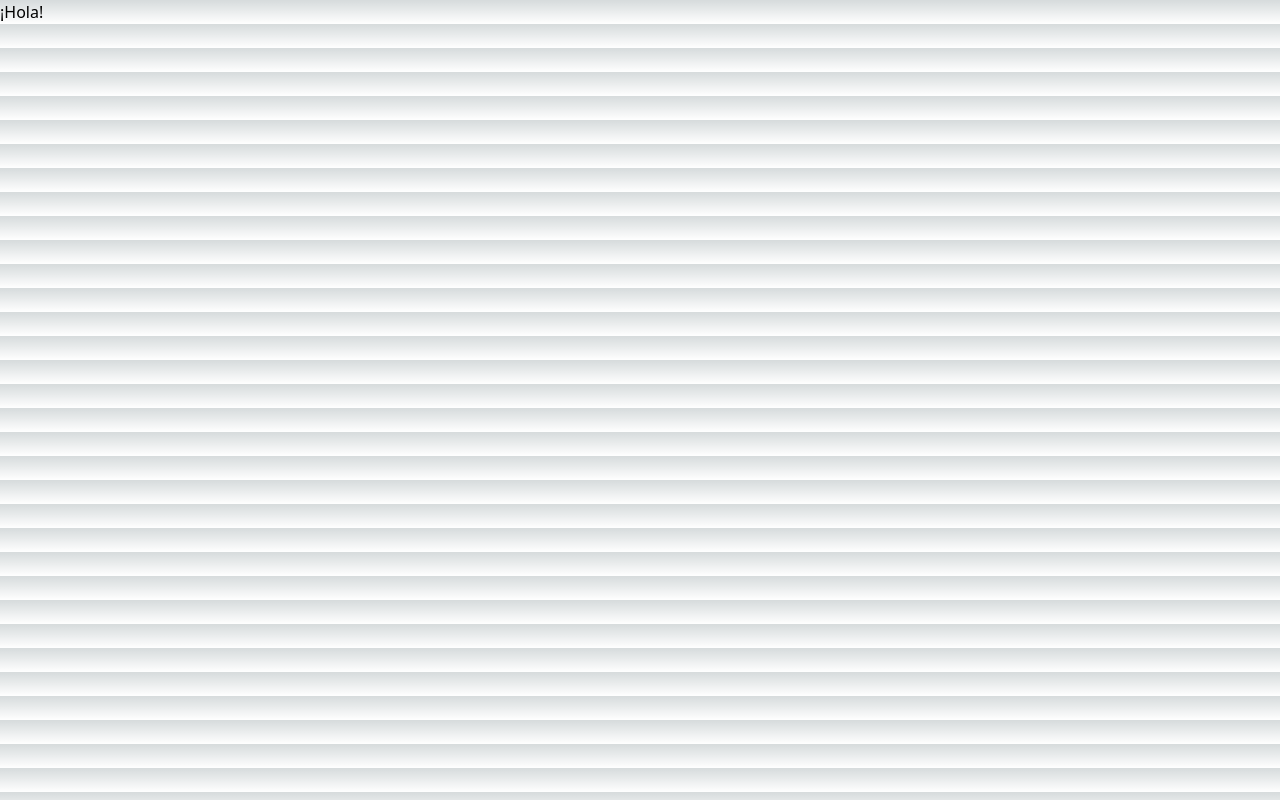
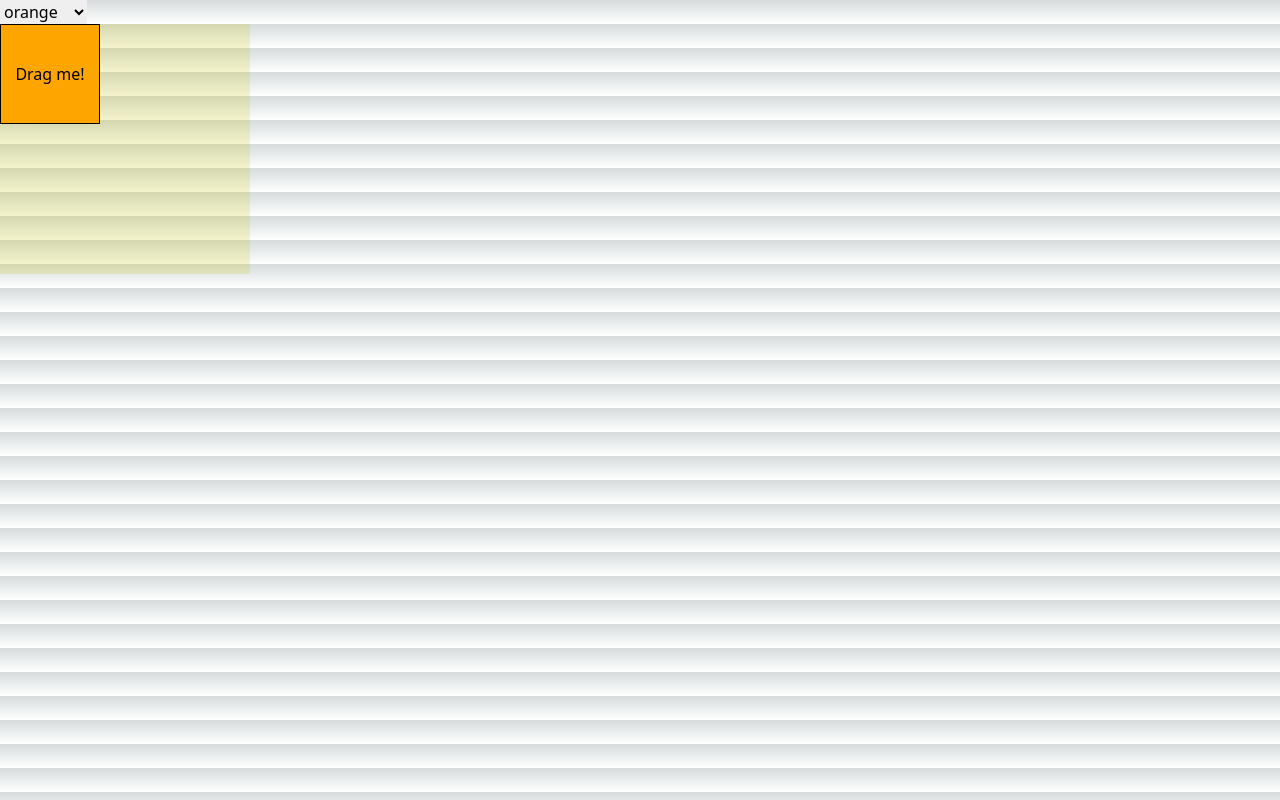
Before and after one commit to sayerpro/ReactJsAndNextJs, a Next.js app: page / in a window 1280 px wide. Built offline with nearby package versions, Linux system fonts and the light colour scheme.

Commit message:
Inmutabilidad de estados, y como actualizarlos reemplazandolos en vez de mutarlos

```diff
--- a/pages/index.tsx
+++ b/pages/index.tsx
@@ -14,8 +14,8 @@ import scientits from "../assets/KatherineJohnson.jpg";
 import profilePic from "../assets/KatherineJohnson.jpg";
 import geochemist from "../assets/KatsukoSaruhashi.jpg";
 import {getImageUrls2, getImageUrls} from "./hijos/utils";
-import {Fragment, useState, FormEvent, ChangeEvent, MouseEventHandler, MouseEvent} from "react";
-import {Person, Children, ProfileProps, People, peoples, recipes, recipe, storie, sculptureList, Instant, Lista} from "./models/models";
+import {Fragment, useState, FormEvent, ChangeEvent, MouseEventHandler, MouseEvent, PointerEvent, TouchEvent} from "react";
+import {Person, Children, ProfileProps, People, peoples, recipes, recipe, storie, sculptureList, Instant, Lista, PersonInfo, Position} from "./models/models";
 
 // ----------------------------------------------------------------------------------
 
@@ -1455,7 +1455,7 @@ import {Person, Children, ProfileProps, People, peoples, recipes, recipe, storie
 // 	}
 
 // 	return (
-// 		<form onSubmit={(e) => e.preventDefault()}>
+// 		<form onSubmit={(e: ChangeEvent<HTMLFormElement>) => e.preventDefault()}>
 // 			<input
 // 				placeholder="First name"
 // 				value={firstName}
@@ -1484,7 +1484,7 @@ import {Person, Children, ProfileProps, People, peoples, recipes, recipe, storie
 // 	}
 // 	return (
 // 		<form
-// 			onSubmit={(e) => {
+// 			onSubmit={(e: ChangeEvent<HTMLFormElement>) => {
 // 				e.preventDefault();
 // 				alert(`Sending: "${message}"`);
 // 				setIsSent(true);
@@ -1674,8 +1674,334 @@ import {Person, Children, ProfileProps, People, peoples, recipes, recipe, storie
 
 // ----------------------------------------------------------------------------------
 
-function App(): ReactNode {
-	return <h1>¡Hola!</h1>;
+// function MovingDot(): ReactNode {
+// 	const [position, setPosition] = useState({x: 0, y: 0});
+// 	return (
+// 		<div
+// 			onPointerMove={(e: MouseEvent<HTMLDivElement>) => {
+// 				setPosition({
+// 					x: e.clientX,
+// 					y: e.clientY
+// 				});
+// 			}}
+// 			style={{
+// 				position: "relative",
+// 				width: "100vw",
+// 				height: "100vh"
+// 			}}>
+// 			<div
+// 				style={{
+// 					position: "absolute",
+// 					backgroundColor: "red",
+// 					borderRadius: "50%",
+// 					transform: `translate(${position.x}px, ${position.y}px)`,
+// 					left: -10,
+// 					top: -10,
+// 					width: 20,
+// 					height: 20
+// 				}}
+// 			/>
+// 		</div>
+// 	);
+// }
+
+// export default MovingDot;
+
+// ----------------------------------------------------------------------------------
+
+// function Form(): ReactNode {
+// 	const [person, setPerson] = useImmer<PersonInfo>({
+// 		firstName: "Barbara",
+// 		lastName: "Hepworth",
+// 		email: "bhepworth@sculpture.com"
+// 	});
+
+// 	function handleChange(e: ChangeEvent<HTMLInputElement>) {
+// 		setPerson({
+// 			...person,
+// 			[e.target.name]: e.target.value
+// 		});
+// 	}
+
+// 	return (
+// 		<>
+// 			{Object.keys(person).map((key) => (
+// 				<label key={key}>
+// 					{key}:
+// 					<input
+// 						name={key}
+// 						value={person[key]}
+// 						onChange={handleChange}
+// 					/>
+// 				</label>
+// 			))}
+// 			<p>
+// 				{person.firstName} {person.lastName} ({person.email})
+// 			</p>
+// 		</>
+// 	);
+// }
+
+// export default Form;
+
+// ----------------------------------------------------------------------------------
+
+// function Form(): ReactNode {
+// 	const [person, setPerson] = useState({
+// 		name: "Niki de Saint Phalle",
+// 		artwork: {
+// 			title: "Blue Nana",
+// 			city: "Hamburg",
+// 			image: "https://i.imgur.com/Sd1AgUOm.jpg"
+// 		}
+// 	});
+
+// 	function handleNameChange(e: ChangeEvent<HTMLInputElement>): void {
+// 		setPerson({
+// 			...person,
+// 			name: e.target.value
+// 		});
+// 	}
+
+// 	function handleTitleChange(e: ChangeEvent<HTMLInputElement>): void {
+// 		setPerson({
+// 			...person,
+// 			artwork: {
+// 				...person.artwork,
+// 				title: e.target.value
+// 			}
+// 		});
+// 	}
+
+// 	function handleCityChange(e: ChangeEvent<HTMLInputElement>): void {
+// 		setPerson({
+// 			...person,
+// 			artwork: {
+// 				...person.artwork,
+// 				city: e.target.value
+// 			}
+// 		});
+// 	}
+
+// 	function handleImageChange(e: ChangeEvent<HTMLInputElement>): void {
+// setPerson({
+// 	...person,
+// 	artwork: {
+// 		...person.artwork,
+// 		image: e.target.value
+// 	}
+// });
+// 	}
+
+// 	return (
+// 		<>
+// 			<label>
+// 				Name:
+// 				<input
+// 					value={person.name}
+// 					onChange={handleNameChange}
+// 				/>
+// 			</label>
+// 			<label>
+// 				Title:
+// 				<input
+// 					value={person.artwork.title}
+// 					onChange={handleTitleChange}
+// 				/>
+// 			</label>
+// 			<label>
+// 				City:
+// 				<input
+// 					value={person.artwork.city}
+// 					onChange={handleCityChange}
+// 				/>
+// 			</label>
+// 			<label>
+// 				Image:
+// 				<input
+// 					value={person.artwork.image}
+// 					onChange={handleImageChange}
+// 				/>
+// 			</label>
+// 			<p>
+// 				<i>{person.artwork.title}</i>
+// 				{" by "}
+// 				{person.name}
+// 				<br />
+// 				(located in {person.artwork.city})
+// 			</p>
+// 			<Image
+// 				src={person.artwork.image}
+// 				alt={person.artwork.title}
+// 				width={200}
+// 				height={200}
+// 			/>
+// 		</>
+// 	);
+// }
+
+// export default Form;
+
+// ----------------------------------------------------------------------------------
+
+// function Scoreboard(): ReactNode {
+// 	const [player, setPlayer] = useState({
+// 		firstName: "Ranjani",
+// 		lastName: "Shettar",
+// 		score: 10
+// 	});
+
+// 	function handlePlusClick(): void {
+// 		setPlayer({...player, score: ++player.score});
+// 	}
+
+// 	function handleFirstNameChange(e: ChangeEvent<HTMLInputElement>): void {
+// 		setPlayer({
+// 			...player,
+// 			firstName: e.target.value
+// 		});
+// 	}
+
+// 	function handleLastNameChange(e: ChangeEvent<HTMLInputElement>): void {
+// 		setPlayer({...player, lastName: e.target.value});
+// 	}
+
+// 	return (
+// 		<>
+// 			<label>
+// 				Score: <b>{player.score}</b> <button onClick={handlePlusClick}>+1</button>
+// 			</label>
+// 			<label>
+// 				First name:
+// 				<input
+// 					value={player.firstName}
+// 					onChange={handleFirstNameChange}
+// 				/>
+// 			</label>
+// 			<label>
+// 				Last name:
+// 				<input
+// 					value={player.lastName}
+// 					onChange={handleLastNameChange}
+// 				/>
+// 			</label>
+// 		</>
+// 	);
+// }
+
+// export default Scoreboard;
+
+// ----------------------------------------------------------------------------------
+
+function Background({position}: {position: Position}): ReactElement {
+	return (
+		<div
+			style={{
+				position: "absolute",
+				transform: `translate(${position.x}px, ${position.y}px)`,
+				width: 250,
+				height: 250,
+				backgroundColor: "rgba(200, 200, 0, 0.2)"
+			}}
+		/>
+	);
 }
 
-export default App;
+function Box({children, color, position, onMove}: {children: ReactNode; color: string; position: Position; onMove: (dx: number, dy: number) => void}): ReactElement {
+	const [lastCoordinates, setLastCoordinates] = useState<{x: number; y: number} | null>(null);
+
+	function handlePointerDown(e: PointerEvent<HTMLDivElement>): void {
+		const target = e.target as HTMLDivElement;
+		target.setPointerCapture(e.pointerId);
+
+		setLastCoordinates({
+			x: e.clientX,
+			y: e.clientY
+		});
+	}
+
+	function handlePointerMove(e: PointerEvent<HTMLDivElement>): void {
+		if (lastCoordinates) {
+			setLastCoordinates({
+				x: e.clientX,
+				y: e.clientY
+			});
+			const dx = e.clientX - lastCoordinates.x;
+			const dy = e.clientY - lastCoordinates.y;
+			onMove(dx, dy);
+		}
+	}
+
+	function handlePointerUp(e: PointerEvent<HTMLDivElement>): void {
+		setLastCoordinates(null);
+	}
+
+	return (
+		<div
+			onPointerDown={handlePointerDown}
+			onPointerMove={handlePointerMove}
+			onPointerUp={handlePointerUp}
+			style={{
+				width: 100,
+				height: 100,
+				cursor: "grab",
+				backgroundColor: color,
+				position: "absolute",
+				border: "1px solid black",
+				display: "flex",
+				justifyContent: "center",
+				alignItems: "center",
+				transform: `translate(${position.x}px,${position.y}px)`
+			}}>
+			{children}
+		</div>
+	);
+}
+
+const initialPosition: Position = {x: 0, y: 0};
+
+function Canvas(): ReactNode {
+	const [shape, setShape] = useImmer({
+		color: "orange",
+		position: initialPosition
+	});
+
+	function handleMove(dx: number, dy: number): void {
+		setShape((draft) => {
+			(draft.position.x = dx), (draft.position.y = dy);
+		});
+	}
+
+	function handleColorChange(e: ChangeEvent<HTMLSelectElement>): void {
+		setShape((draftt) => {
+			draftt.color = e.target.value;
+		});
+	}
+
+	return (
+		<>
+			<select
+				value={shape.color}
+				onChange={handleColorChange}>
+				<option value="orange">orange</option>
+				<option value="lightpink">lightpink</option>
+				<option value="aliceblue">aliceblue</option>
+			</select>
+			<Background position={initialPosition} />
+			<Box
+				color={shape.color}
+				position={shape.position}
+				onMove={handleMove}>
+				Drag me!
+			</Box>
+		</>
+	);
+}
+
+export default Canvas;
+
+// ----------------------------------------------------------------------------------
+
+// ----------------------------------------------------------------------------------
+
+// ----------------------------------------------------------------------------------
--- a/pages/models/models.tsx
+++ b/pages/models/models.tsx
@@ -149,8 +149,7 @@ export const sculptureList = [
 	{
 		name: "Cavaliere",
 		artist: "Lamidi Olonade Fakeye",
-		description:
-			"Descended from four generations of woodcarvers, Fakeye's work blended traditional and contemporary Yoruba themes.",
+		description: "Descended from four generations of woodcarvers, Fakeye's work blended traditional and contemporary Yoruba themes.",
 		url: "https://i.imgur.com/wIdGuZwm.png",
 		alt: "An intricate wood sculpture of a warrior with a focused face on a horse adorned with patterns."
 	},
@@ -209,3 +208,12 @@ export interface Lista {
 	title: string;
 	seen: boolean;
 }
+
+export interface PersonInfo {
+	[key: string]: string;
+}
+
+export interface Position {
+	x: number;
+	y: number;
+}
```
